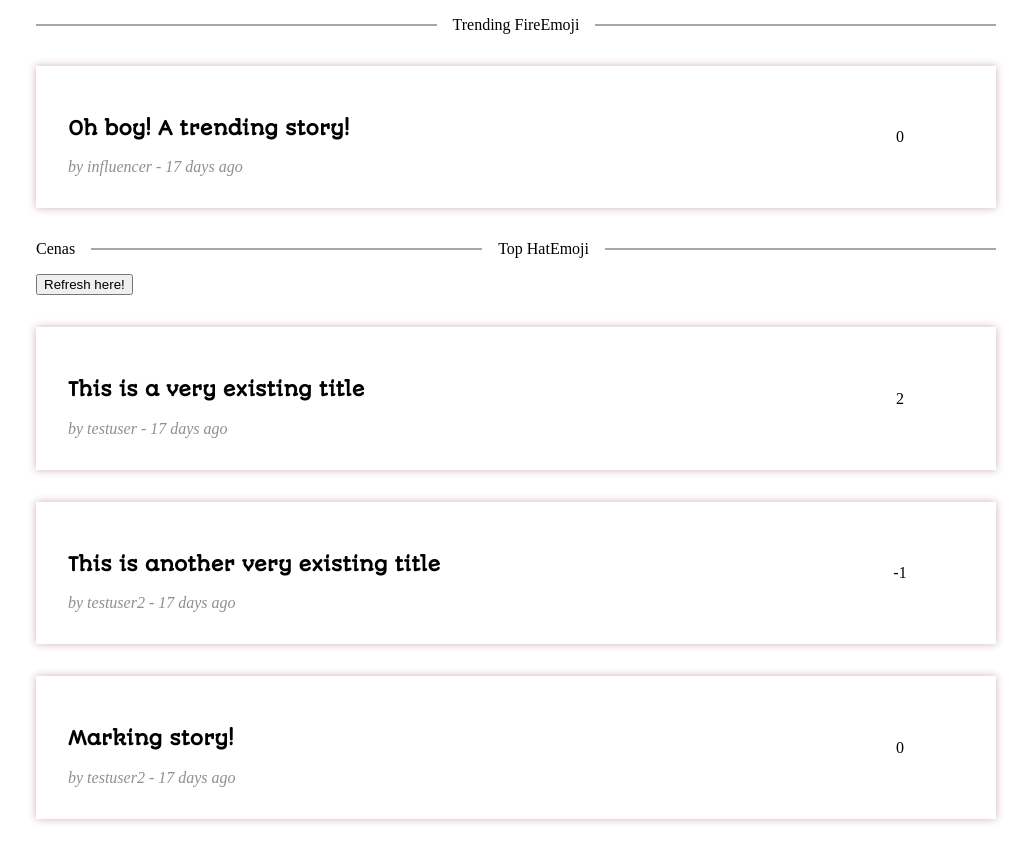
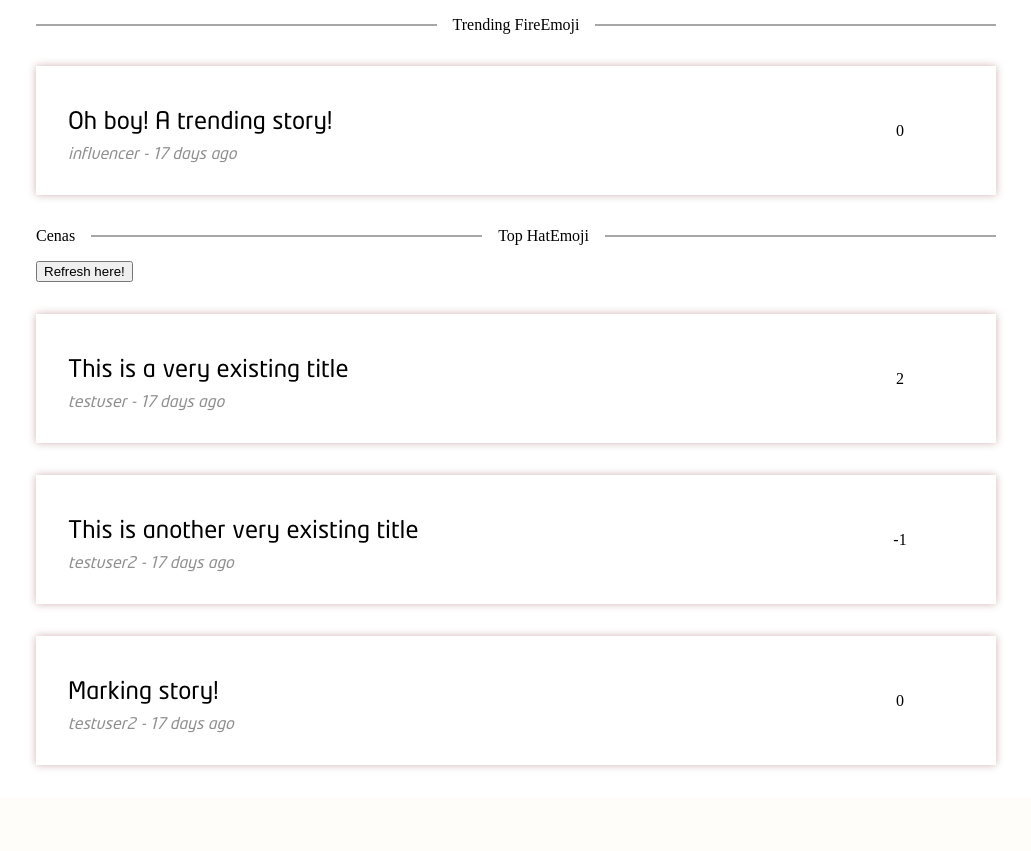
Before and after one commit to miguelpduarte/FEUP-LTW, a PHP site: page /pages/stories.php in a window 1280 px wide. Shown: the part 55-906 px from the top of the page, without its empty margins (124-1155 px from the left). After the commit the page ends 824 px from the top, so only its background shows below. Run offline with PHP 8.4, Linux system fonts and the light colour scheme; data comes from the database, SQL or seed files in the repository.

Commit message:
Finalized homepage fonts

```diff
--- a/src/css/fonts.css
+++ b/src/css/fonts.css
@@ -1,15 +1,22 @@
 /* @import url('https://fonts.googleapis.com/css?family=Autour+One'); */
 
 @font-face {
-    font-family: 'Autour One';
+    font-family: 'NeoTech';
     font-style: normal;
     font-weight: 400;
-    src: local('Autour One Regular'), local('AutourOne-Regular'), url('../assets/fonts/AutourOne-Regular.ttf');
+    src: local('NeoTech'), url('../assets/fonts/NeoTech.otf');
 }
 
 @font-face {
-    font-family: 'Armata';
+    font-family: 'NeoSans Light';
     font-style: normal;
     font-weight: 400;
-    src: local('Armata Regular'), local('Armata-Regular'), url('../assets/fonts/Armata-Regular.ttf');
+    src: local('NeoSans Light'), local('NeoSans-Light'), url('../assets/fonts/NeoSansStd-Light.otf');
 }
+
+@font-face {
+    font-family: 'Abel Regular';
+    font-style: normal;
+    font-weight: 400;
+    src: local('Abel Regular'), local('Abel-Regular'), url('../assets/fonts/abel-regular.ttf');
+}
--- a/src/css/story_card.css
+++ b/src/css/story_card.css
@@ -33,12 +33,17 @@
 }
 
 .story-card .title {
-    font-family: 'Autour One', cursive;
+    font-family: 'NeoTech', sans-serif;
+    font-weight: normal;
+    font-size: 1.5em;
+    margin-top: 0.5em;
+    margin-bottom: 0.5em;
 }
 
 .story-card .content {
     padding: 1em;
-    font-family: 'Armata', sans-serif;
+    font-family: 'NeoSans Light', sans-serif;
+    font-size: 1.2em;
 }
 
 .story-card .content-wrapper {
@@ -62,10 +67,7 @@
 .story-card-header .story-card-details {
     color: var(--grey);
     font-style: italic;
-}
-
-.story-card-details .author::before {
-    content: "by ";
+    font-family: 'NeoTech', sans-serif;
 }
 
 .story-card-details .date::before {
```
Also changed, not shown: src/assets/fonts/NeoSansStd-Light.otf (added), src/assets/fonts/NeoTech.otf (added), src/assets/fonts/abel-regular.ttf (added).
